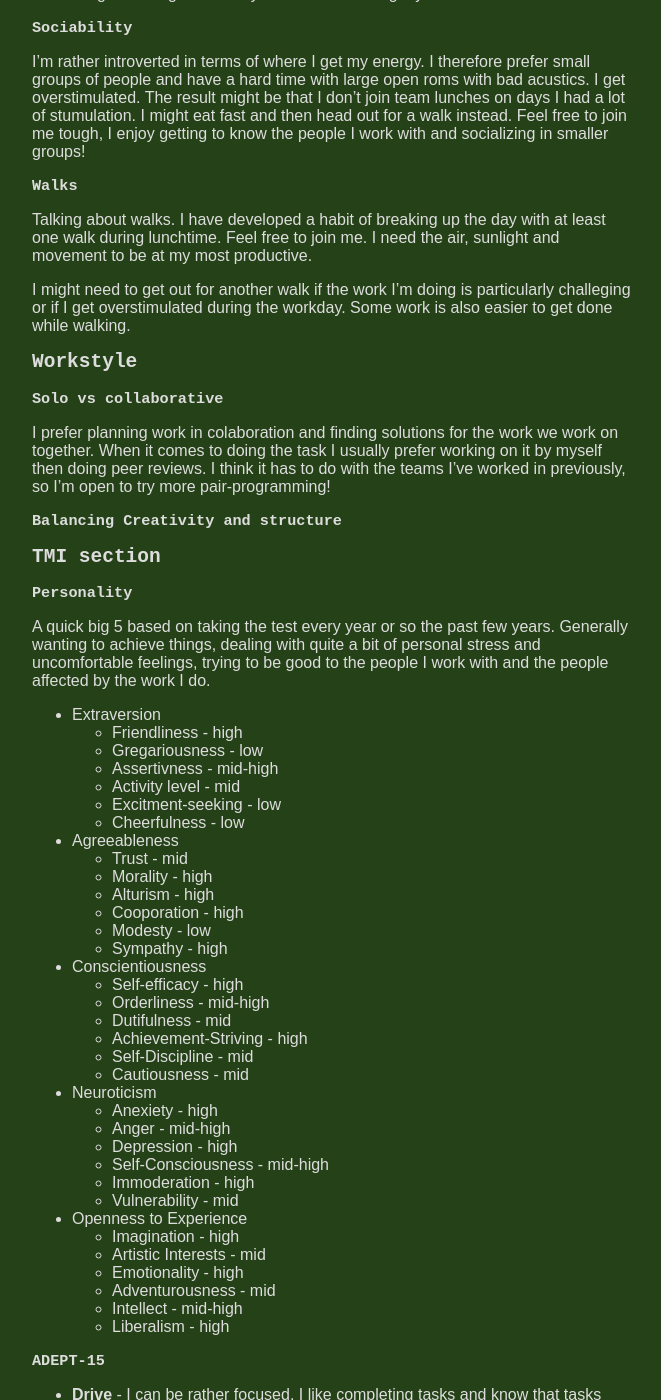
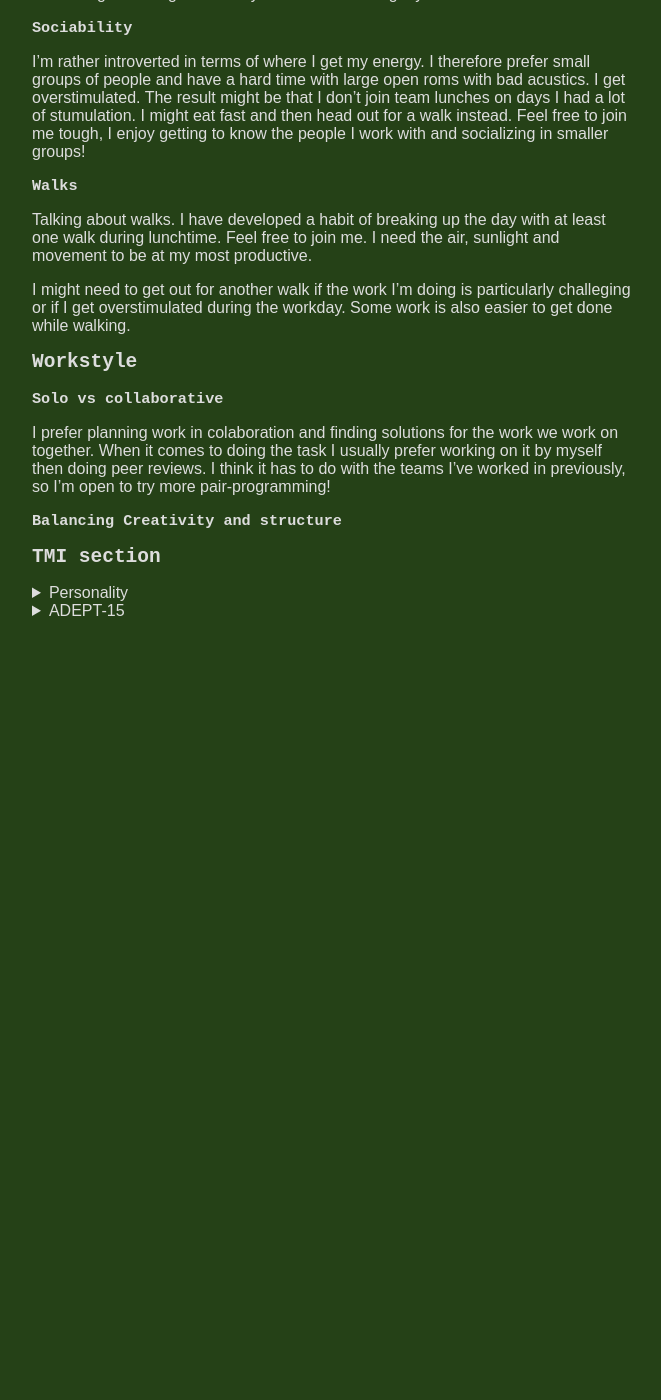
Before and after one commit to dagfrode/dagfrode.github.io, a Jekyll site: the page built from work/manual.md, in a window 1280 px wide and 1400 px high, scrolled down 1232 px. Shown: the whole window, without its empty margins (308-969 px from the left). Built offline with Jekyll 4.4.1, drawn with Linux system fonts in a browser that asks for light colours; our own code applies the rules of GitHub Pages for plain Markdown files; after the commit the page ends 1862 px from its top, so only the background shows below that; some of the changed text lies outside the part shown.

Commit message:
hide tmi

```diff
--- a/work/manual.md
+++ b/work/manual.md
@@ -63,7 +63,8 @@ I prefer planning work in colaboration and finding solutions for the work we wor
 
 ## TMI section
 
-### Personality
+<details>
+<summary> Personality</summary>
 A quick big 5 based on taking the test every year or so the past few years. Generally wanting to achieve things, dealing with quite a bit of personal stress and uncomfortable feelings, trying to be good to the people I work with and the people affected by the work I do.
 
 - Extraversion
@@ -102,7 +103,10 @@ A quick big 5 based on taking the test every year or so the past few years. Gene
     - Intellect - mid-high
     - Liberalism - high
 
-### ADEPT-15
+</details>
+
+<details>
+<summary> ADEPT-15</summary>
 
 - **Drive** - I can be rather focused. I like completing tasks and know that tasks tend to take the time you give them and that quite often it is prefered to get to some level of completion before improving a solution for the sake of the user.
 - **Structure** - I did say I would only hightlight my outliers, the thing is, in terms of the big picture vs small picture thinking I would say I'm and outlier in both extremes. I like to go into small details and make sure they are right as they can often cause confution later on. But I also like to look at the big picture and make sure what we are doing makes sence in that regard. So I tend to go a bit back and forth between thouse perspectives. Witch can be a bit confusing as I might end up contradict the point I started making when I started talking as I shift mindset while talking.
@@ -119,3 +123,5 @@ A quick big 5 based on taking the test every year or so the past few years. Gene
 - **Awareness** - I think I am rather self-aware. I'm activily not devlling to much on things as I've been a rather anxious person and that is to no benefit of anyone.
 - **Assertiveness** - I can be rather assertive, when I feel the need, witch for the most part I don't. I try to go by "First listen, then talk."
 - **Liveliness** - I'm rather reserved untill I get to know you better. I can be outgoing in short outbursts, but ar rather low on sociability.
+
+</details>
```
